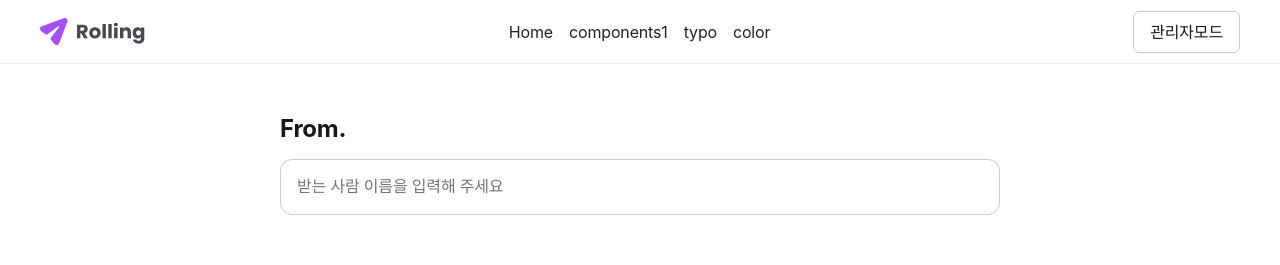
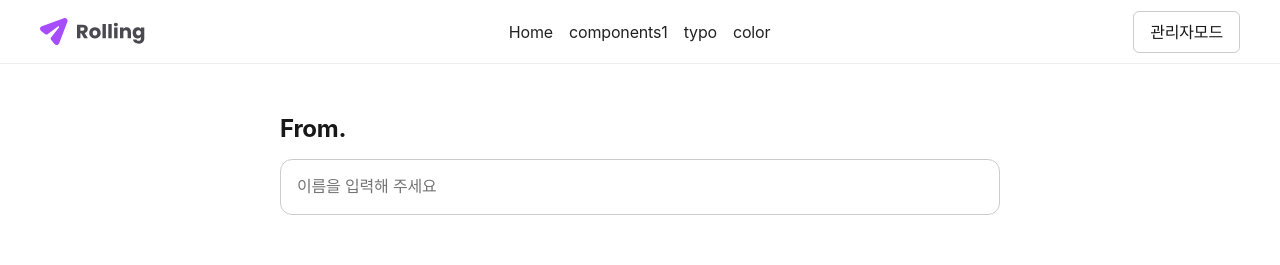
Before and after one commit to daeya0406/rolling-part2-team2, a React (Vite) app: page /post/1/message in a window 1280 px wide. Shown: the top 265 px of the page. Built offline with nearby package versions, Linux system fonts and the light colour scheme; no server answers; a web font is replaced by a local one.

Commit message:
feat : placeholder 두개인 오류 수정

```diff
--- a/src/pages/Post/SendMessage/index.jsx
+++ b/src/pages/Post/SendMessage/index.jsx
@@ -85,7 +85,6 @@ export default function SendMessage() {
           onChange={(e) => setSender(e.target.value)}
           onFocus={handleNameFocus}
           onBlur={handleNameBlur}
-          placeholder="받는 사람 이름을 입력해 주세요"
           error={showNameError}
         />
       </section>
```
